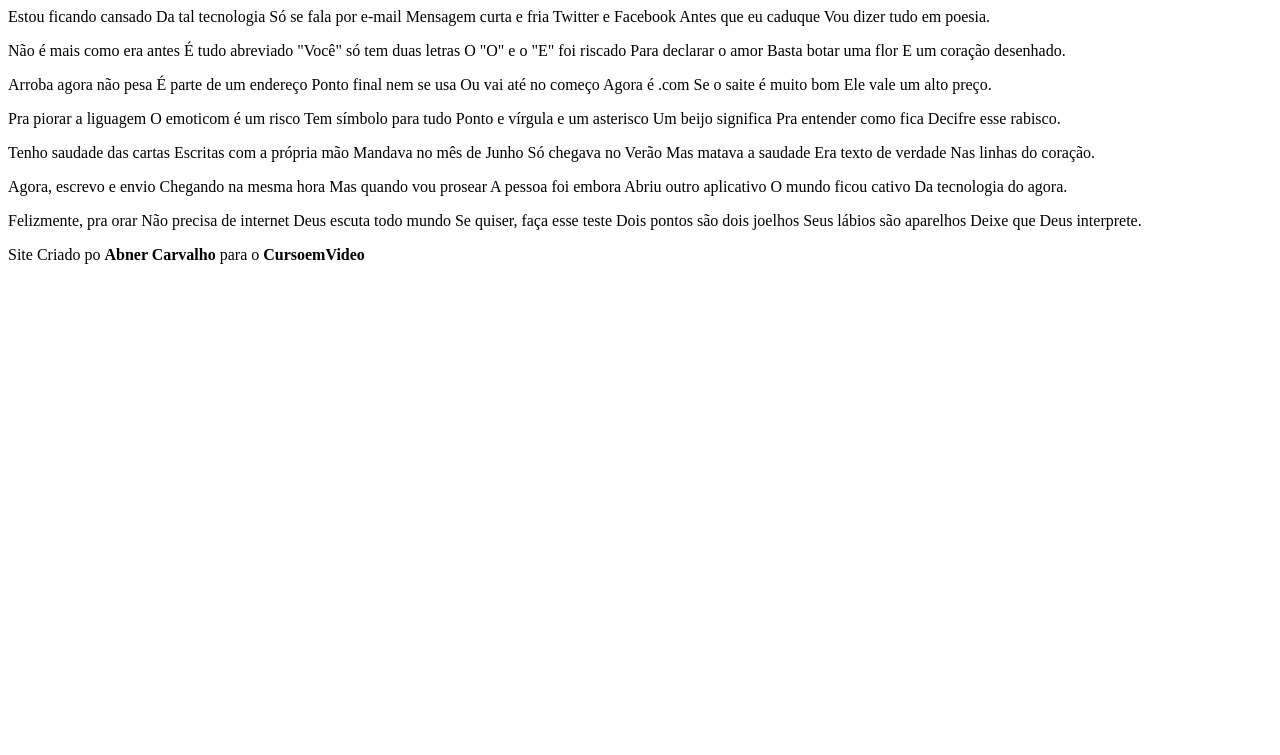
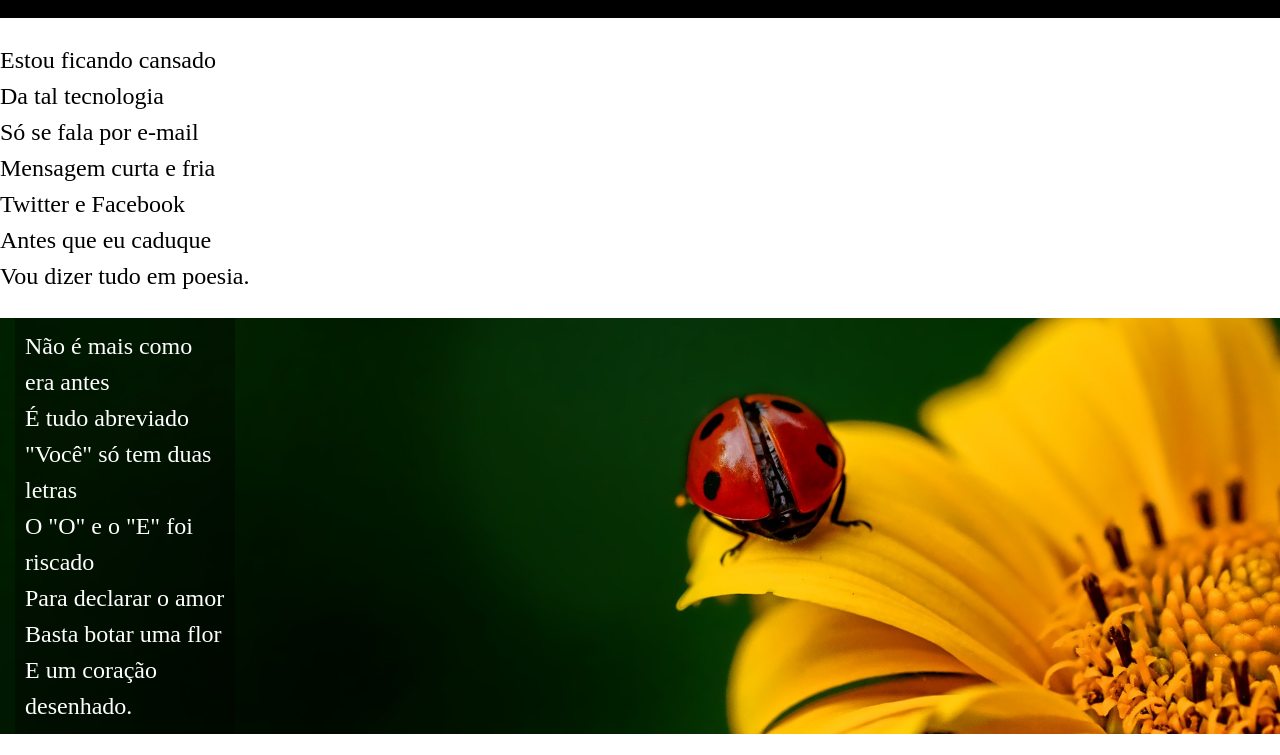
Before and after one commit to AbnerInTech/html-css, a plain HTML site: page desafios/des012/cordel.html in a window 1280 px wide. Shown: the part 106-861 px from the top of the page. Before the commit the page ends 800 px from the top, so only its background shows below. Drawn offline with Linux system fonts and the light colour scheme.

Commit message:
css2.0 desafio12
Inicialization of cascading style sheets of challeng 12

```diff
--- a/desafios/des012/cordel.html
+++ b/desafios/des012/cordel.html
@@ -13,71 +13,80 @@
     </header>
 
     <main>
-       <p> Estou ficando cansado
-        Da tal tecnologia
-        Só se fala por e-mail
-        Mensagem curta e fria
-        Twitter e Facebook
-        Antes que eu caduque
+       <section>
+           <p> Estou ficando cansado <br>
+            Da tal tecnologia <br>
+            Só se fala por e-mail <br>
+            Mensagem curta e fria <br>
+            Twitter e Facebook <br>
+            Antes que eu caduque <br>
             Vou dizer tudo em poesia.</p>
+       </section>
+        <section id="lax1" class="lax">
             <p>
-            Não é mais como era antes
-            É tudo abreviado
-            "Você" só tem duas letras
-            O "O" e o "E" foi riscado
-            Para declarar o amor
-            Basta botar uma flor
+                Não é mais como era antes <br>
+                É tudo abreviado <br>
+                "Você" só tem duas letras <br>
+                O "O" e o "E" foi riscado <br>
+                Para declarar o amor <br>
+                Basta botar uma flor <br>
                 E um coração desenhado.
             </p>
+        </section>
+        <section>
             <p>
-            Arroba agora não pesa
-            É parte de um endereço
-            Ponto final nem se usa
-            Ou vai até no começo
-            Agora é .com
-            Se o saite é muito bom
-            Ele vale um alto preço.
+                Arroba agora não pesa <br>
+                É parte de um endereço <br>
+                Ponto final nem se usa <br>
+                Ou vai até no começo <br>
+                Agora é .com <br>
+                Se o saite é muito bom <br>
+                Ele vale um alto preço. <br>
             </p>
             <p>
-            Pra piorar a liguagem
-            O emoticom é um risco
-            Tem símbolo para tudo
-            Ponto e vírgula e um asterisco
-            Um beijo significa
-            Pra entender como fica
+                Pra piorar a liguagem <br>
+                O emoticom é um risco <br>
+                Tem símbolo para tudo <br>
+                Ponto e vírgula e um asterisco <br>
+                Um beijo significa <br>
+                Pra entender como fica <br>
                 Decifre esse rabisco.
             </p>
+        </section>
+        <section  id="lax2" class="lax">
             <p>
-            Tenho saudade das cartas
-            Escritas com a própria mão
-            Mandava no mês de Junho
-            Só chegava no Verão
-            Mas matava a saudade
-            Era texto de verdade
-            Nas linhas do coração.
+                Tenho saudade das cartas <br>
+                Escritas com a própria mão <br>
+                Mandava no mês de Junho <br>
+                Só chegava no Verão <br>
+                Mas matava a saudade <br>
+                Era texto de verdade <br>
+                Nas linhas do coração. <br>
             </p>
+        </section>
+        <section>
             <p>
-            Agora, escrevo e envio
-            Chegando na mesma hora
-            Mas quando vou prosear
-            A pessoa foi embora
-            Abriu outro aplicativo
-            O mundo ficou cativo
+                Agora, escrevo e envio <br>
+                Chegando na mesma hora <br>
+                Mas quando vou prosear <br>
+                A pessoa foi embora <br>
+                Abriu outro aplicativo <br>
+                O mundo ficou cativo <br>
                 Da tecnologia do agora.
             </p>
 
             <p>
-            Felizmente, pra orar
-            Não precisa de internet
-            Deus escuta todo mundo
-            Se quiser, faça esse teste
-            Dois pontos são dois joelhos
-            Seus lábios são aparelhos
-            Deixe que Deus interprete.
+                Felizmente, pra orar <br>
+                Deus escuta todo mundo <br>
+                Se quiser, faça esse teste <br>
+                Dois pontos são dois joelhos <br>
+                Seus lábios são aparelhos <br>
+                Deixe que Deus interprete. <br>
             </p>
+        </section>
     </main>
     <footer>
-    <p>Site Criado po <strong>Abner Carvalho</strong> para o <strong>CursoemVideo</strong> </p>
+    <p>Site Criado po <strong>Abner Carvalho</strong> para o <strong><a href="https://www.cursoemvideo.com/" target="_blank">CursoemVideo</a></strong> </p>
     </footer>
 </body>
 </html>
--- a/desafios/des012/style.css
+++ b/desafios/des012/style.css
@@ -1 +1,84 @@
-@charset
+@charset "UTF-8";
+
+body {
+    margin: 0px;
+}
+
+header {
+    background: black;
+    color: white;
+    text-align: center;
+    padding: 5px;
+}
+
+header > h1 {
+
+}
+
+header > p {
+
+}
+
+header > p > a {
+    text-decoration: none;
+    color: white;
+}
+
+header > p > a:hover {
+    text-decoration: underline;
+}
+
+section {
+    font-size: 1.5em;
+    line-height: 1.5em;
+    max-width: 4000px;
+    min-width: 100px;
+}
+
+section.lax {
+
+}
+
+section#lax1 {
+    background: black url("imagens/background001.jpg") no-repeat left center fixed;
+    background-size: cover;
+    position: relative;
+
+}
+
+section#lax1 > p {
+    color: white;
+    background: rgba(0, 0, 0, 0.356);
+    max-width: 200px;
+    padding: 10px;
+    margin: 15px;
+}
+
+section#lax2 {
+    background: black url("imagens/background002.jpg") no-repeat left center fixed;
+    position: relative;
+}
+section#lax2 > p {
+    color: white;
+    background: rgba(0, 0, 0, 0.356);
+    width: 175px;
+    margin: 20px;
+}
+
+footer {
+    background: black;
+    color: white;
+    padding: 0.5px;
+    text-align: center;
+    font-size: 1.25em;
+}
+
+footer > p > strong > a {
+    text-decoration: none;
+    color: white;
+
+
+}
+footer > p > strong > a:hover {
+    text-decoration: underline;
+}
```
Lines whose indentation alone changed are shown as unchanged.
